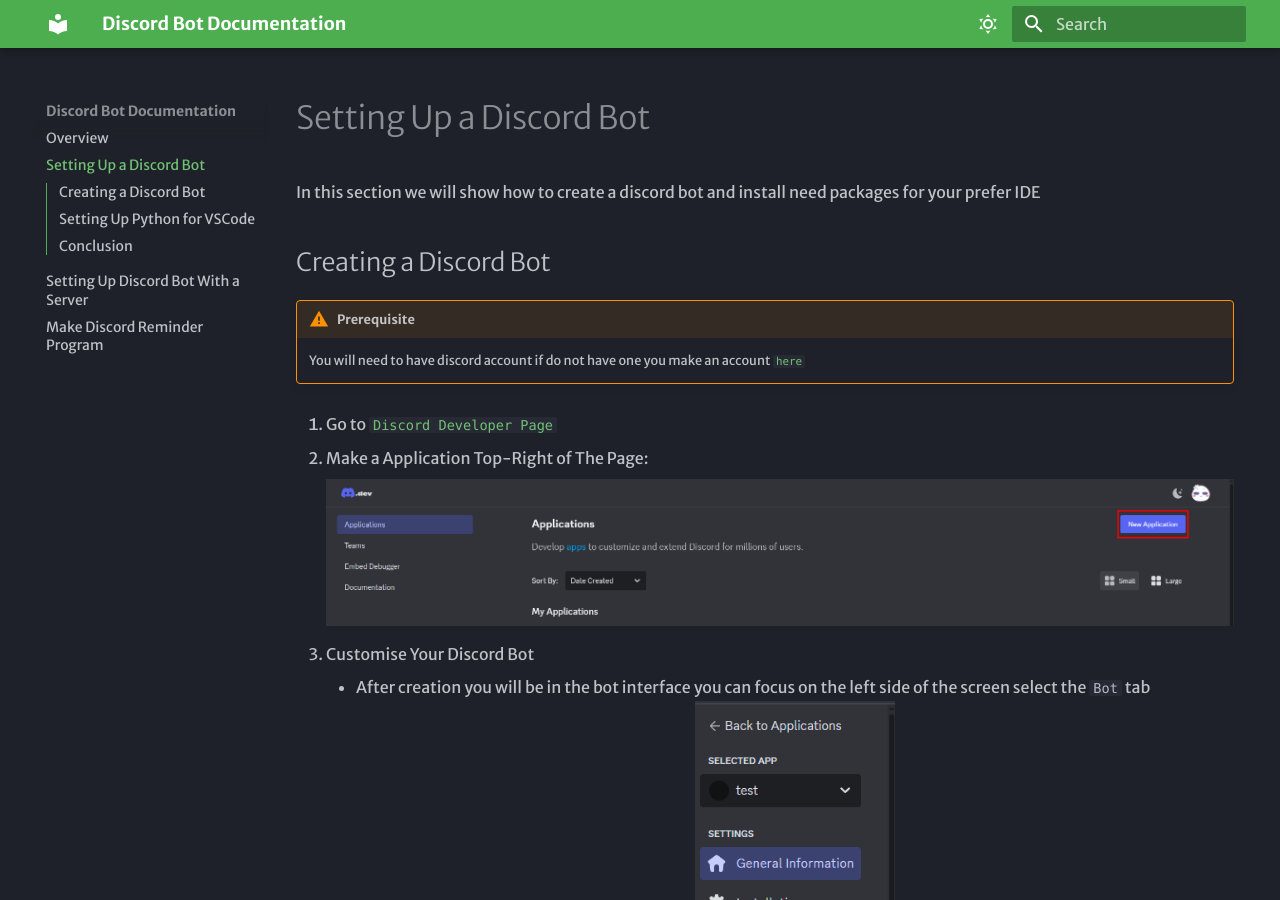
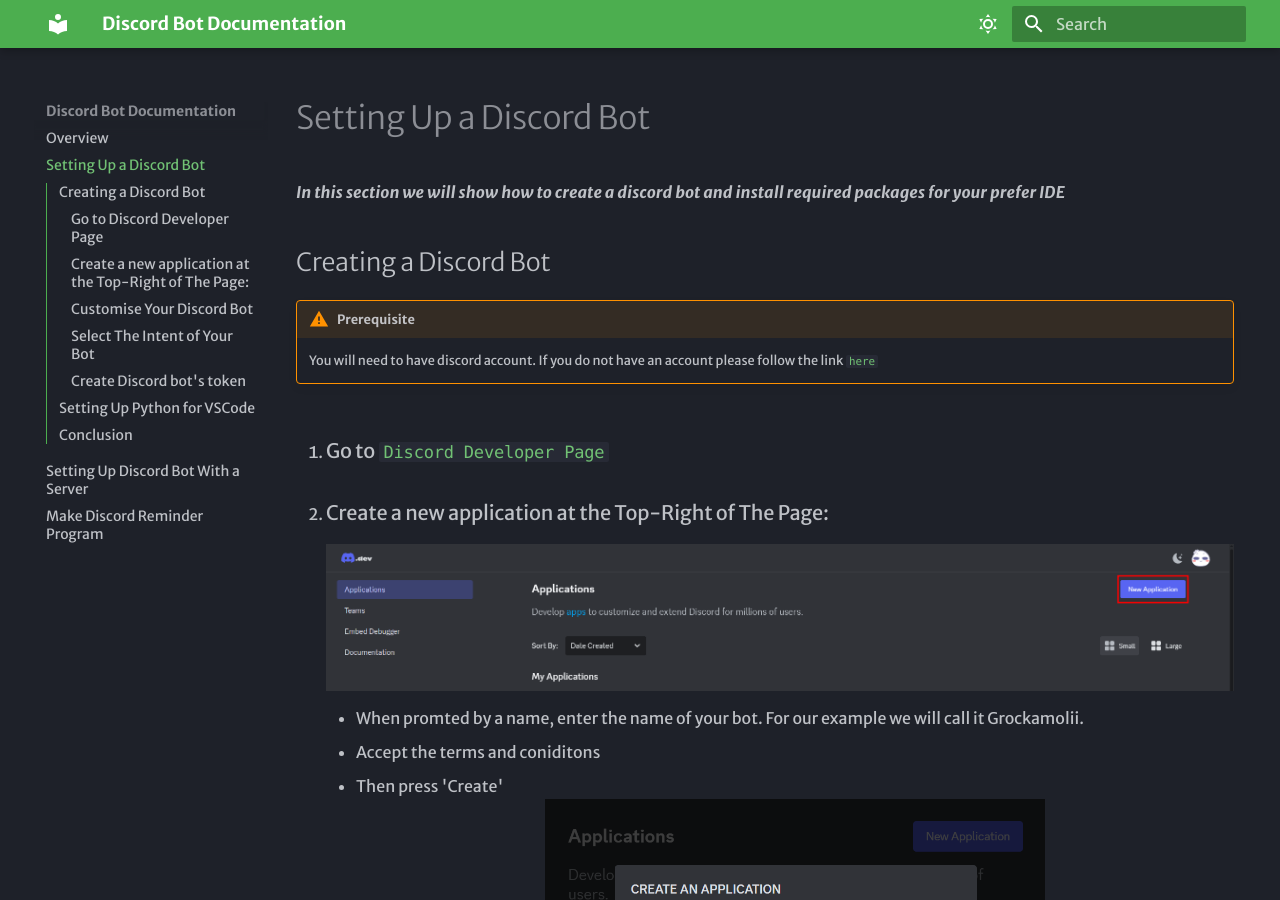
Before and after one commit to TitusLee2000/Discord-Bot-Documentation, an MkDocs documentation site: the page built from docs/taskOne.md, in a window 1280 px wide and 900 px high. Built offline with MkDocs 1.6.1 and Material for MkDocs 9.7.7, drawn with Linux system fonts in a browser that asks for light colours; some web fonts are replaced; some of the changed text lies outside the part shown.

Commit message:
some fixes

````diff
--- a/docs/taskOne.md
+++ b/docs/taskOne.md
@@ -1,18 +1,27 @@
 # Setting Up a Discord Bot
-In this section we will show how to create a discord bot and install need packages for your prefer IDE
+
+**_In this section we will show how to create a discord bot and install required packages for your prefer IDE_**
 
 ## Creating a Discord Bot
+
 !!! warning "Prerequisite"
 
-    You will need to have discord account  if do not have one you make an account [`here`](https://discord.com/register)
+    You will need to have discord account. If you do not have an account please follow the link [`here`](https://discord.com/register)
 
-1. Go to [`Discord Developer Page`](https://discord.com/developers/applications)
+1.  ### Go to [`Discord Developer Page`](https://discord.com/developers/applications)
 
-2. Make a Application Top-Right of The Page:
+2.  ### Create a new application at the Top-Right of The Page:
 
-    ![Image](./assets/taskone/taskone_p1.png "Discord Bot Application")
+    ![Image](./assets/taskone/taskone_p1.png 'Discord Bot Application')
 
-3. Customise Your Discord Bot
+    - When promted by a name, enter the name of your bot. For our example we will call it Grockamolii.
+    - Accept the terms and coniditons
+    - Then press 'Create'
+    <div style="text-align: center;">
+        <img src="../assets/taskone/createApplication.png" alt="Discord Bot Tab" width="500" height="400">
+    </div>
+
+3.  ### Customise Your Discord Bot
 
     - After creation you will be in the bot interface you can focus on the left side of the screen select the `Bot` tab
     <div style="text-align: center;">
@@ -23,8 +32,7 @@
 
         You can choose images that are appropriate if use is for public use.
 
-
-4. Select The Intent of Your Bot
+4.  ### Select The Intent of Your Bot
 
     For this Demo you will select from the following image:
 
@@ -34,7 +42,7 @@
     2. Server Members Intent
     3. Message Content Intent
 
-5. Create Discord bot's token
+5.  ### Create Discord bot's token
 
     1. You have click on the blue button `Reset Token`
 
@@ -46,18 +54,16 @@
 
         Make sure to keep note of your token as it give access to your Bot's key to to connect to Discord's server
 
-
 !!! success
 
     At this point, you have successfully create A discord bot
-
 
 ## Setting Up Python for VSCode
 
 Next we will start up the new porject in VSCode
 
 !!! info "VSCode"
-    refers to Visual Studio Code
+refers to Visual Studio Code
 
 1. Make a new folder within a desired location
 
@@ -65,55 +71,56 @@
 
 3. Install python extension
 
-    1. Open exetension tab with the following:
+   1. Open exetension tab with the following:
 
-        ```
-        ctrl + shift + x
-        ```
+      ```
+      ctrl + shift + x
+      ```
 
-    2. search for python
+   2. search for python
 
-    3. install python from Microsoft store
-    <div style="text-align: center;">
-    <img src="../assets/taskone/taskone_p5.png" alt="Python Extension" width="350" height= "100">
-    </div>
+   3. install python from Microsoft store
+   <div style="text-align: center;">
+   <img src="../assets/taskone/taskone_p5.png" alt="Python Extension" width="350" height= "100">
+   </div>
 
 4. Time to start python Virtual Environment
 
-    1. use `ctrl + shift + p` at the same time
+   1. use `ctrl + shift + p` at the same time
 
-    2. Type the following:
+   2. Type the following:
 
-        ```
-        Python:Select Interpreter
-        ```
-    3. Select the option `Create Virtual Environment`
+      ```
+      Python:Select Interpreter
+      ```
 
-        ![Image](./assets/taskone/taskone_p6.png "Virtual Environment Selection")
+   3. Select the option `Create Virtual Environment`
 
-    4. Select `Venv` option
+      ![Image](./assets/taskone/taskone_p6.png 'Virtual Environment Selection')
 
-    5. select your latest version python in the options
+   4. Select `Venv` option
 
-    !!! success install complete
-        now you will see a new folder show up in your directory
-        <br>
-        <img src="../assets/taskone/taskone_p7.png" alt="Venv folder" width="350">
+   5. select your latest version python in the options
+
+   !!! success install complete
+   now you will see a new folder show up in your directory
+   <br>
+   <img src="../assets/taskone/taskone_p7.png" alt="Venv folder" width="350">
 
 5. Install important packages
 
-    1. make a new terminal by the following:
-        ```
-        ctrl + shift + `
-        ```
-    2. use the following command to install Discord package
+   1. make a new terminal by the following:
+      ```
+      ctrl + shift + `
+      ```
+   2. use the following command to install Discord package
 
-        ```
-        pip install discord.py
-        ```
+      ```
+      pip install discord.py
+      ```
 
 !!! success Completed Setup
-    Now you are ready for the next step
+Now you are ready for the next step
 
 ## Conclusion
 
````
Also changed, not shown: docs/index.md (+13 -10 lines), docs/assets/taskone/createApplication.png (added).
